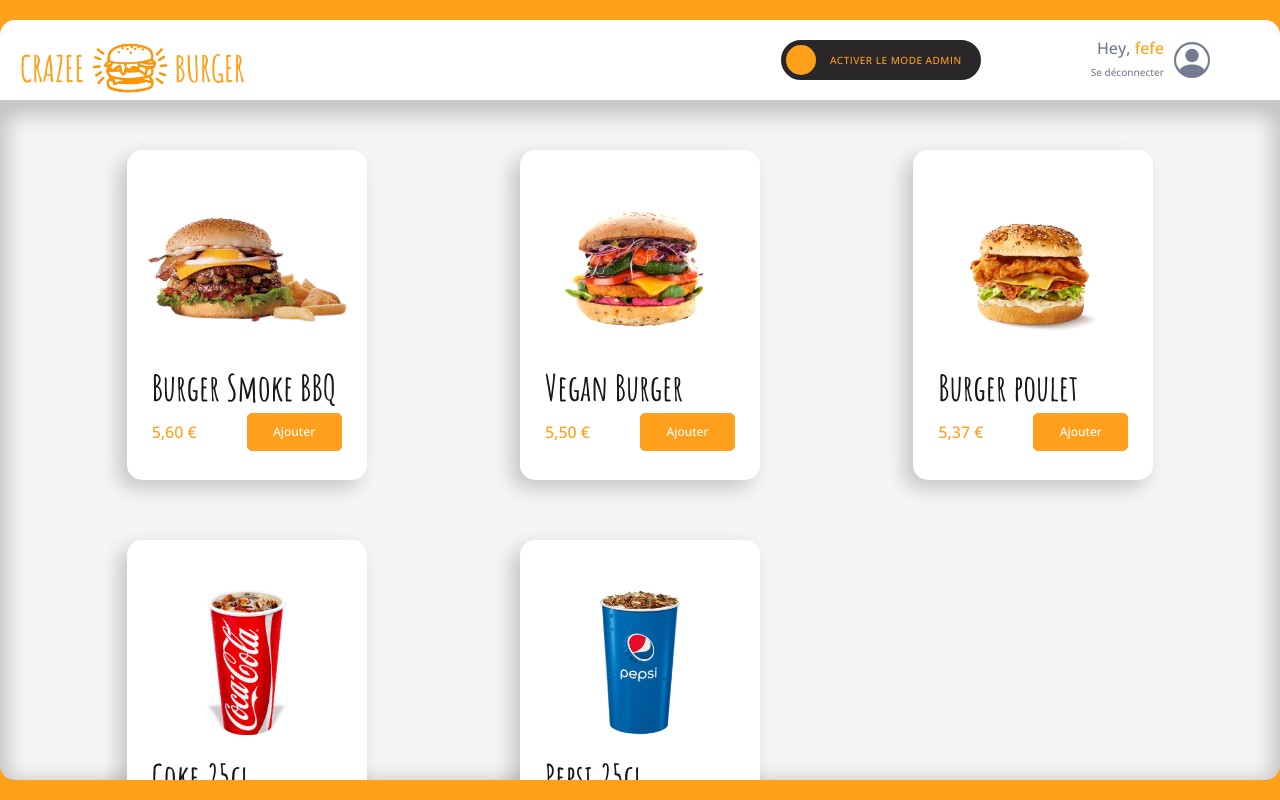
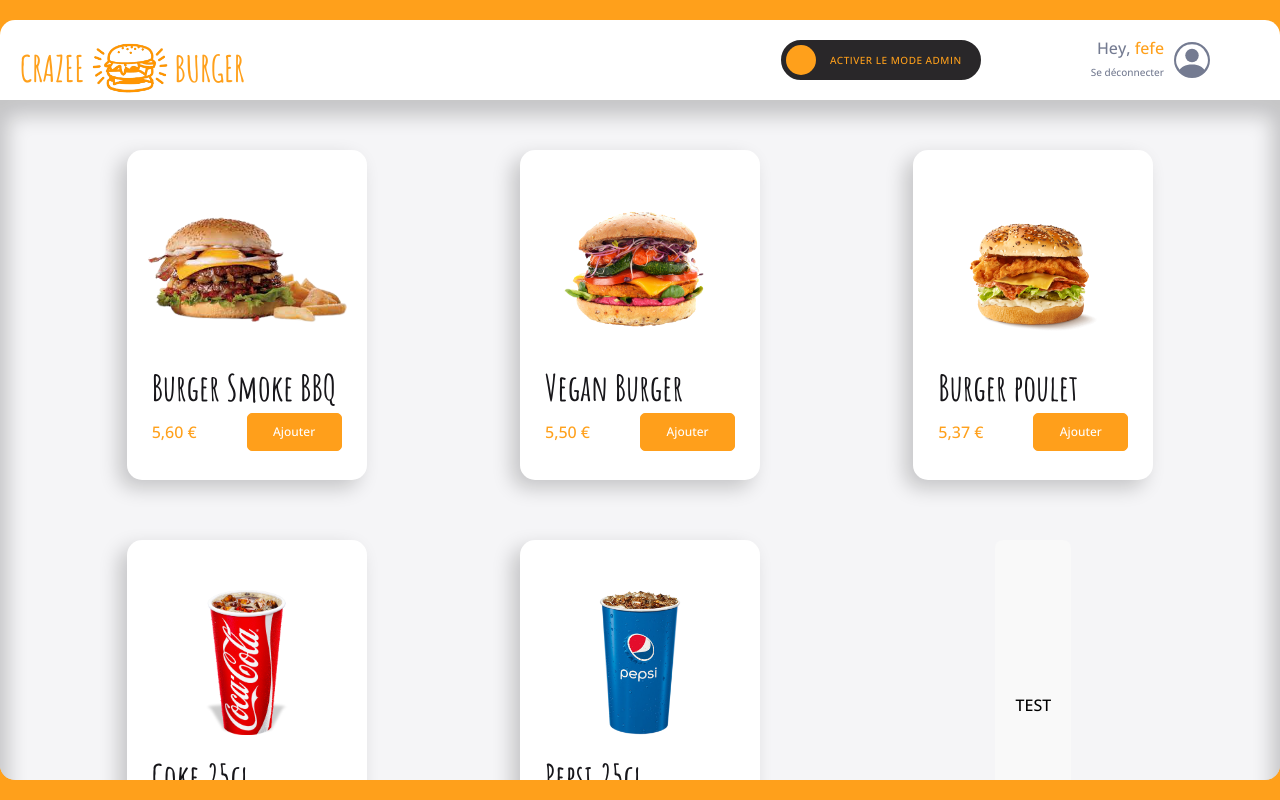
Before and after one commit to thomasdelafosse/Crazee-burger, a React (Vite) app: page /order/1 in a window 1280 px wide. Built offline with nearby package versions, Linux system fonts and the light colour scheme.

Commit message:
🚧 F09: Menu > button test for useRef

```diff
--- a/src/Components/pages/order/Main/Menu/Menu.jsx
+++ b/src/Components/pages/order/Main/Menu/Menu.jsx
@@ -1,7 +1,7 @@
 import styled from "styled-components";
 import CardStyled from "../../../../reusable-ui/Card";
 import { theme } from "../../../../../theme";
-import { useContext } from "react";
+import { useContext, useRef } from "react";
 import { formatPrice } from "/src/Components/utils/maths";
 import OrderContext from "../../../../../context/OrderContext";
 import EmptyMenuClient from "./EmptyMenuClient";
@@ -14,6 +14,13 @@ export default function Menu() {
   const { menu, isModeAdmin, handleDelete, resetMenu } =
     useContext(OrderContext);
   const { username } = useContext(UserContext);
+  const inputBaliseRef = useRef();
+
+  const handleClick1 = () => {
+    alert("handleClick1");
+    console.log("inputBaliseRef.current :", inputBaliseRef.current);
+    inputBaliseRef.current.focus();
+  };
 
   if (menu.length === 0) {
     if (!isModeAdmin) return <EmptyMenuClient />;
@@ -21,6 +28,7 @@ export default function Menu() {
   }
 
   return (
+    <div>
       <MenuStyled>
         {menu.map(({ id, title, imageSource, price }) => {
           return (
@@ -34,7 +42,10 @@ export default function Menu() {
             />
           );
         })}
+        <button onClick={handleClick1}>TEST</button>
+        <input ref={inputBaliseRef} type="text" placeholder="inputTest"></input>
       </MenuStyled>
+    </div>
   );
 }
 
```
Also changed, not shown: src/Components/pages/order/Admin/AdminPanel/EditForm.jsx (+7 -0 lines). Lines whose indentation alone changed are shown as unchanged.
